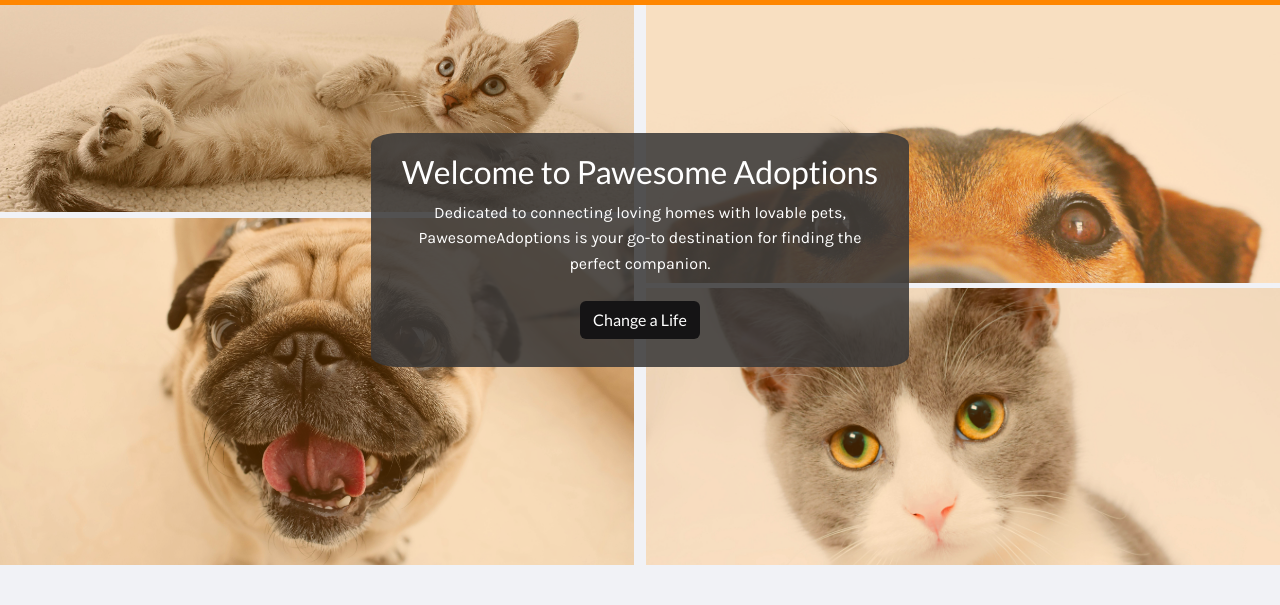
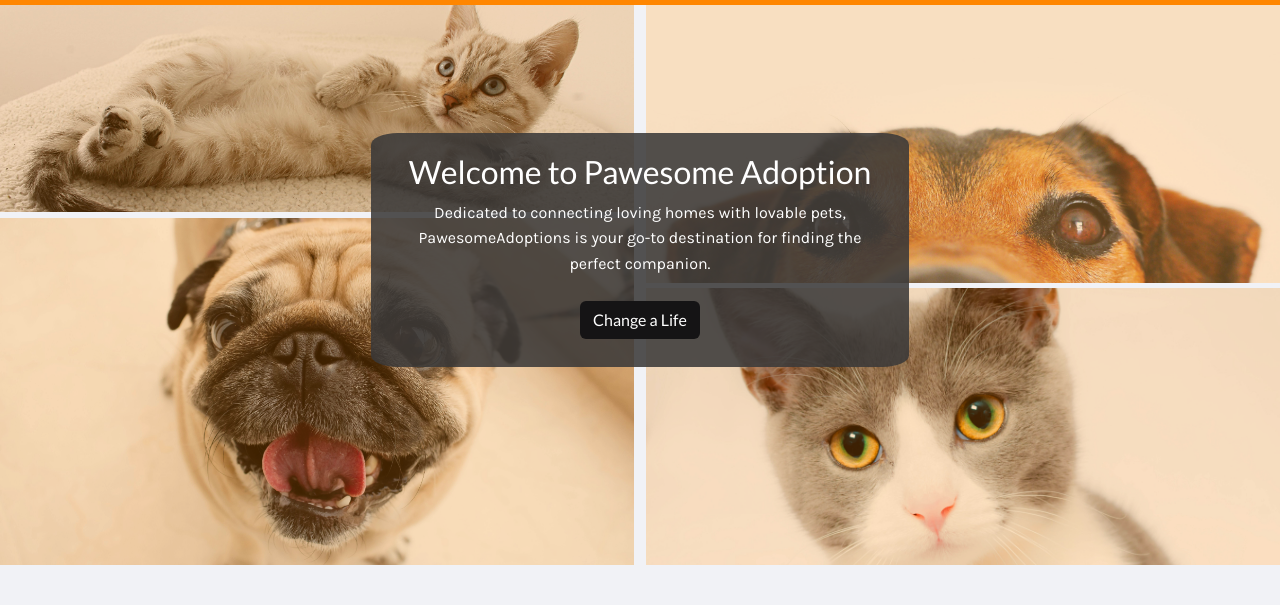
Before and after one commit to danielapsalas/Pawesome_Adoption, a website: page index.html in a window 1280 px wide. Shown: the part 153-758 px from the top of the page. Drawn offline with nearby package versions, Linux system fonts and the light colour scheme; no server answers.

Commit message:
changed the titles

```diff
--- a/index.html
+++ b/index.html
@@ -53,7 +53,7 @@
     <!--FOR SMALL SCREENS-->
     <article class="intro row justify-content-center align-items-center">
         <div class="col-md-4 centering-text m-5 d-md-none">
-            <h1 class="lato-font">Welcome to Pawesome Adoptions</h1>
+            <h1 class="lato-font">Welcome to Pawesome Adoption</h1>
             <p class="karla-font">Dedicated to connecting loving homes with lovable pets, PawesomeAdoptions is your go-to destination for finding the perfect companion.</p>
             <a href="pet-adoption-2.html"><button class="btn btn-default light-purple-button m-3">Change a Life</button></a>
         </div>
@@ -73,7 +73,7 @@
             <div class="item item-4 grid-img"><img class="grid-img" src="img/grid-imgs/cat-staring.jpg" alt="A cat looking at a camera"></div>
             <div class="grid-content item-5 centering-container">
                 <div class="grid-text-overlap centering-text m-5">
-                    <h1 class="m-2 lato-font grid-title">Welcome to Pawesome Adoptions</h1>
+                    <h1 class="m-2 lato-font grid-title">Welcome to Pawesome Adoption</h1>
                     <!--                    <h2 class="m-1">Where your new furry friend awaits.</h2>-->
                     <p class="m-2 karla-font line-height-normal grid-text">Dedicated to connecting loving homes with lovable pets, PawesomeAdoptions is your go-to destination for finding the perfect companion.</p>
                     <a href="pet-adoption-2.html"><button class="btn btn-default light-purple-button m-3">Change a Life</button></a>
```
